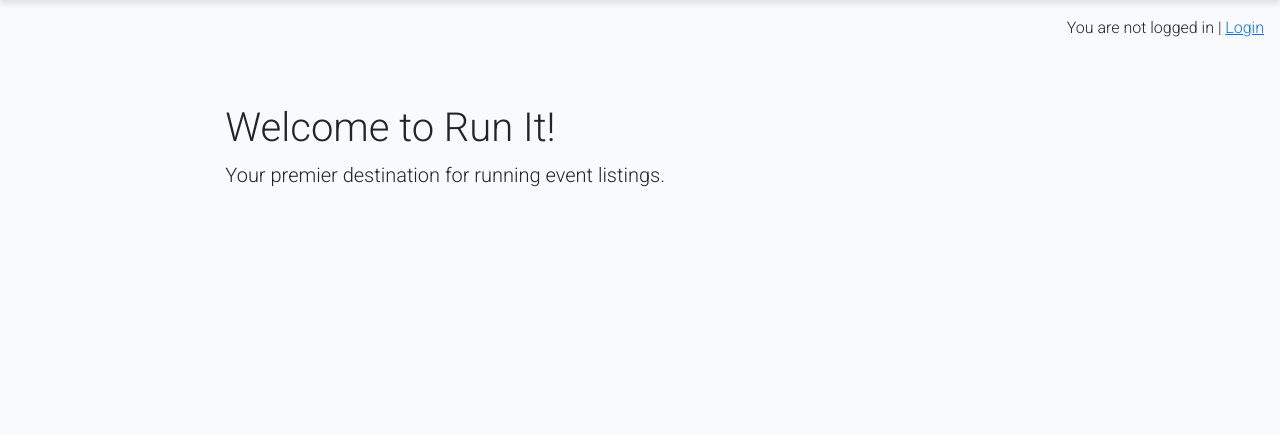
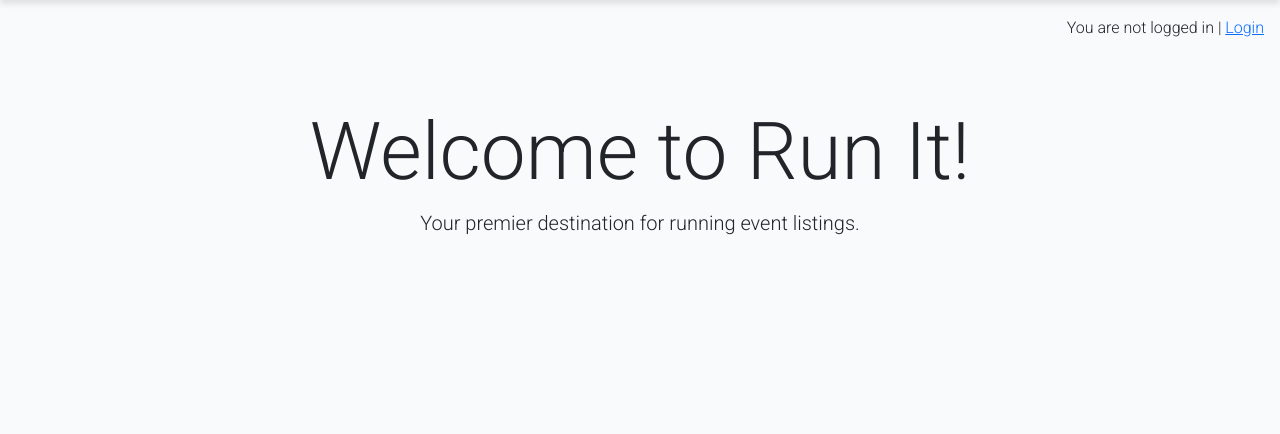
Before and after one commit to jdohertydev/runit, a Django app: page / in a window 1280 px wide. Shown: the part 60-494 px from the top of the page. Run offline with Django 4.2, Linux system fonts and the light colour scheme.

Commit message:
Upload splash screen image and add CSS code

```diff
--- a/events_listing/templates/events_listing/landing_page.html
+++ b/events_listing/templates/events_listing/landing_page.html
@@ -4,15 +4,20 @@
 {% load static %}
 
 {% block content %}
-<!-- Landing page content here -->
+
+
+
 <div class="container-fluid">
-    <div class="row">
-        <div class="col-lg-8 offset-lg-2 mt-5">
-            <h1>Welcome to Run It!</h1>
-            <p class="lead">Your premier destination for running event listings.</p>
-            <!-- Add more content as needed -->
+
+    <div class="splash-screen">
+        <div class="row">
+            <div class="col-lg-8 offset-lg-2 mt-5 text-center">
+                <h1 class="display-1">Welcome to Run It!</h1>
+                <p class="lead">Your premier destination for running event listings.</p>
+
+            </div>
         </div>
     </div>
 </div>
-<!-- End of landing page content -->
+
 {% endblock %}
--- a/static/css/style.css
+++ b/static/css/style.css
@@ -180,7 +180,7 @@ body {
     color: rgb(222, 146, 168);
 }
 
-/* CSS for index.html*/
+/* CSS for events_page.html*/
 
 .image-container {
     position: relative;
@@ -369,7 +369,7 @@ body {
     box-shadow: 0 -4px 6px rgba(0, 0, 0, 0.1);
 }
 
-/* index.html */
+/* events_page.html */
 
 .page-display {
     cursor: default; /* Prevent cursor change on hover */
@@ -447,3 +447,9 @@ input[readonly] {
 .search-filter-container .form-group input {
     height: 38px;
 }
+
+/* landing_page.html */
+
+.splash-screen {
+
+}
```
Also changed, not shown: static/images/splash_screen_image.jpg (added).
